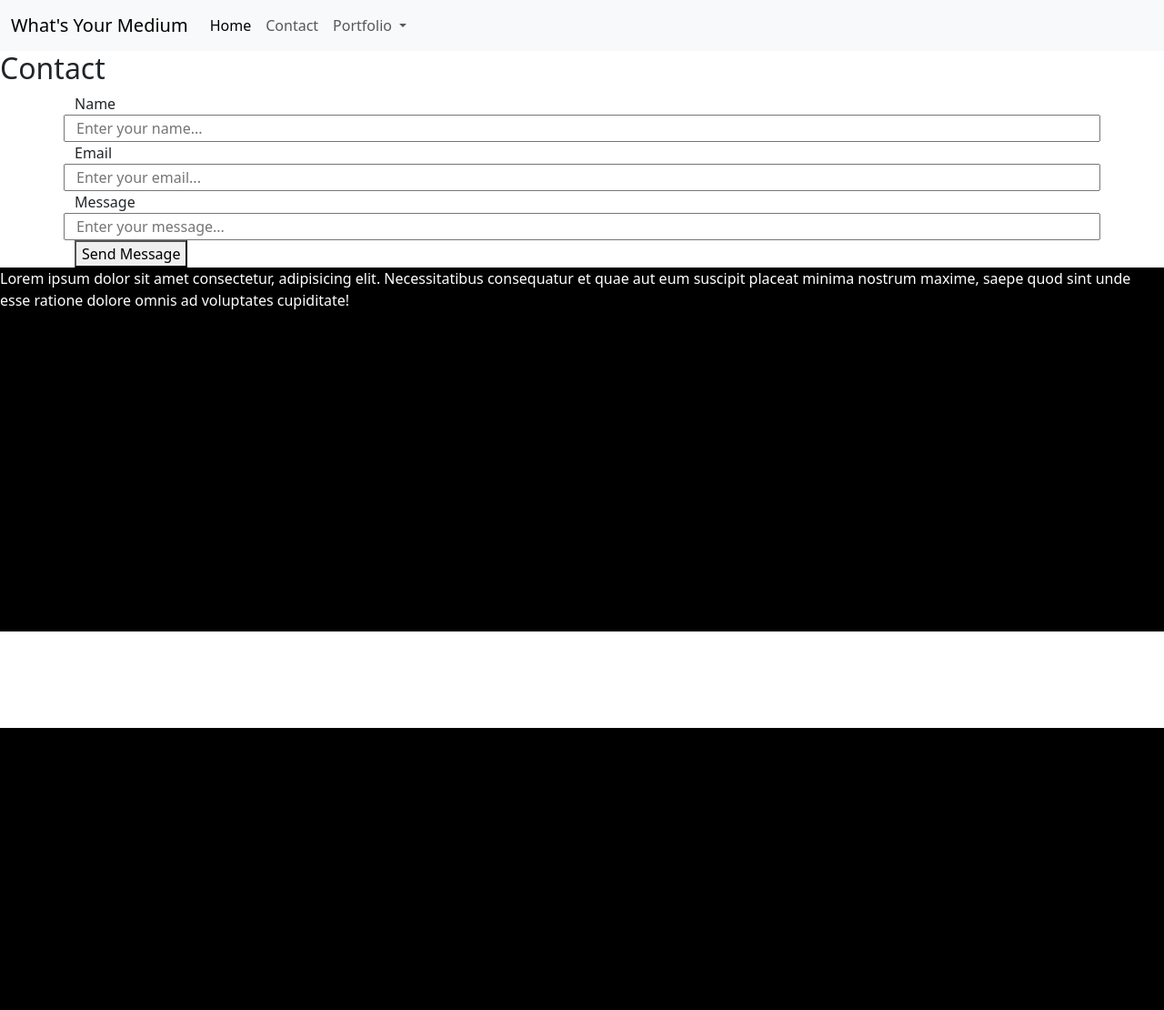
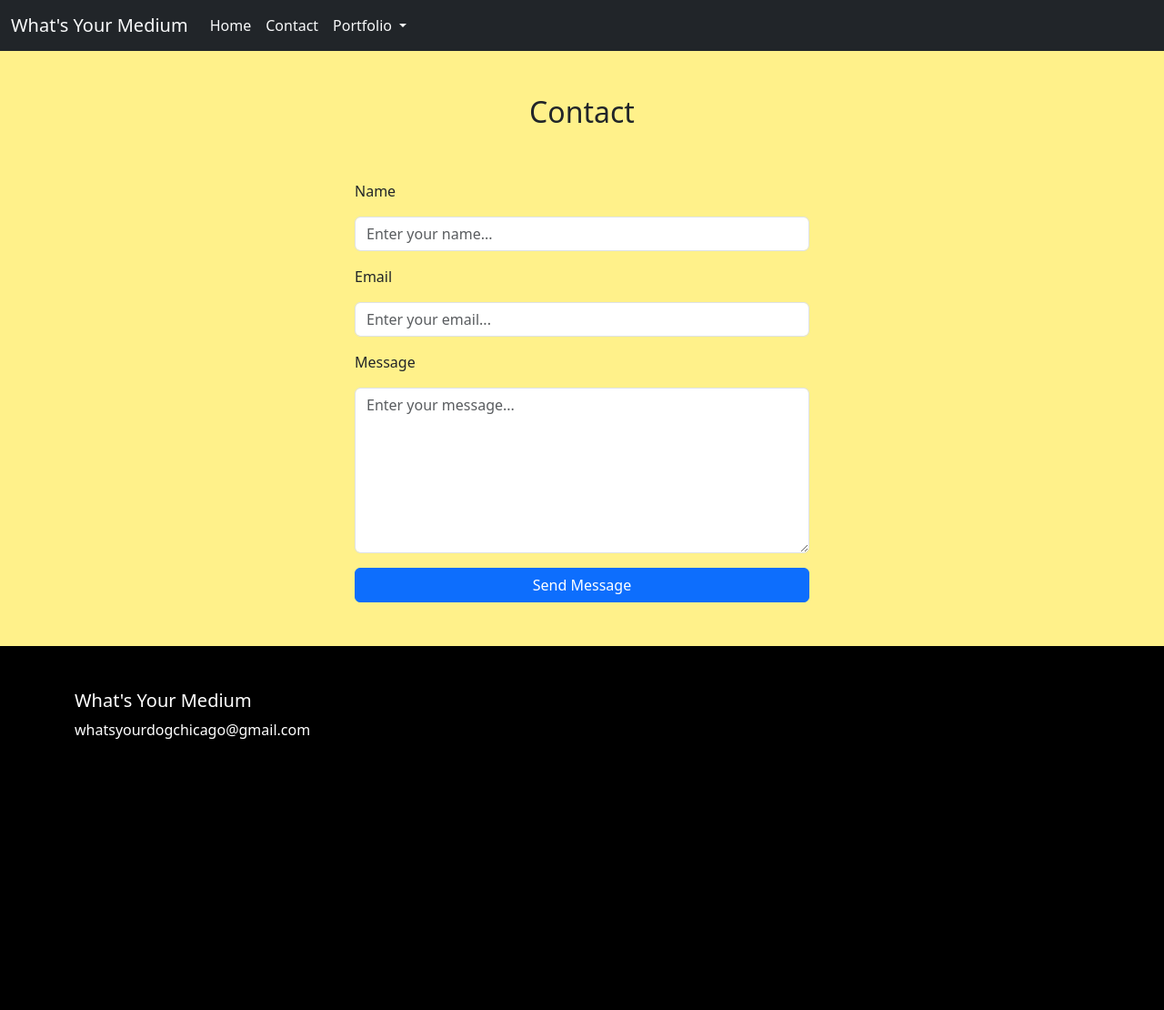
Before and after one commit to loganhuber/whats-your-medium, a Flask app: page /contact in a window 1280 px wide. Shown: the whole page at 91% size. Before the commit the page ends 800 px from the top, so only its background shows below. Run offline with Flask 3, Linux system fonts and the light colour scheme.

Commit message:
more styling

```diff
--- a/static/css/styles.css
+++ b/static/css/styles.css
@@ -1,11 +1,18 @@
 :root {
-  --primary-color: #4e4e4e;
+  /* --primary-color: #4e4e4e;
   --secondary-color: #d2cabf;
   --tertiary-color: black;
-  --background-color: beige;
+  --background-color: beige; */
+  --background-primary: rgb(255, 241, 138);
+
+
 }
 
 /* BASE */
+
+body {
+  background-color: var(--background-primary)
+}
 
 main {
   margin: 2rem 0;
@@ -19,4 +26,28 @@ footer {
   margin-top: auto;
 }
 
+form {
+  display: flex;
+  flex-direction: column;
+  align-items: flex-start;
+  gap: 1rem;
+  margin: 1rem 0;
+  width: clamp(300px, 40%, 500px);
+  & > * {
+    width: 100%;
+  }
+}
+
+/* .navbar {
+  color: white;
+} */
+
 /* UTILS */
+
+
+/* COMPONENTS */
+
+.form-container {
+  display: flex;
+  justify-content: center;
+}
--- a/templates/public/base.html
+++ b/templates/public/base.html
@@ -9,23 +9,23 @@
 </head>
 
 
-<header class="nav-bar">
-    <nav class="navbar navbar-expand-lg bg-body-tertiary">
+<header>
+    <nav class="navbar navbar-expand-lg bg-dark">
         <div class="container-fluid">
-            <a class="navbar-brand" href="#">What's Your Medium</a>
+            <a class="navbar-brand text-light" href="#">What's Your Medium</a>
             <button class="navbar-toggler" type="button" data-bs-toggle="collapse" data-bs-target="#navbarSupportedContent" aria-controls="navbarSupportedContent" aria-expanded="false" aria-label="Toggle navigation">
             <span class="navbar-toggler-icon"></span>
             </button>
             <div class="collapse navbar-collapse" id="navbarSupportedContent">
             <ul class="navbar-nav me-auto mb-2 mb-lg-0">
                 <li class="nav-item">
-                    <a class="nav-link active" aria-current="page" href="{{ url_for('index') }}">Home</a>
+                    <a class="nav-link active text-light" aria-current="page" href="{{ url_for('index') }}">Home</a>
                 </li>
                 <li class="nav-item">
-                    <a class="nav-link" href="{{url_for('contact') }}">Contact</a>
+                    <a class="nav-link text-light" href="{{url_for('contact') }}">Contact</a>
                 </li>
                 <li class="nav-item dropdown">
-                    <a class="nav-link dropdown-toggle" href="#" role="button" data-bs-toggle="dropdown" aria-expanded="false">
+                    <a class="nav-link dropdown-toggle text-light" href="#" role="button" data-bs-toggle="dropdown" aria-expanded="false">
                         Portfolio
                     </a>
                 <ul class="dropdown-menu">
@@ -55,8 +55,12 @@
 
 </body>
 <footer>
-    <div>
-        <p>Lorem ipsum dolor sit amet consectetur, adipisicing elit. Necessitatibus consequatur et quae aut eum suscipit placeat minima nostrum maxime, saepe quod sint unde esse ratione dolore omnis ad voluptates cupiditate!</p>
+    <div class="container pt-5 h-100">
+        <div col>
+            <h5>What's Your Medium</h5>
+            <p>whatsyourdogchicago@gmail.com</p>
+        </div>
+
     </div>
 </footer>
 <!-- <script src="{{ url_for('static', filename='javascript/main.js') }}"></script> -->
--- a/templates/public/contact.html
+++ b/templates/public/contact.html
@@ -1,23 +1,24 @@
 {% extends 'public/base.html' %}
 
 {% block body %}
-<h2>Contact</h2>
+<div class="container justify-content-center mt-5">
+    <div class="row text-center">
+        <h2>Contact</h2>
+    </div>
+</div>
 
-<div class="container">
-    <form action="" class="center">
-        <div class="row">
+<div class="form-container">
+    <form action="" class="my-5">
             <label for="name">Name</label>
-            <input type="text" name="name" id="name" placeholder="Enter your name..." required>
-        </div>
-        <div class="row">
+            <input class="form-control" type="text" name="name" id="name" placeholder="Enter your name..." required>
+
             <label for="email">Email</label>
-            <input type="email" name="email" id="email" placeholder="Enter your email..." required>
-        </div>
-        <div class="row">
+            <input class="form-control" type="email" name="email" id="email" placeholder="Enter your email..." required>
+
             <label for="message">Message</label>
-            <input type="textarea" placeholder="Enter your message..." required>
-        </div>
-        <button type="submit">Send Message</button>
+             <textarea name="message" class="form-control" placeholder="Enter your message..." required rows="7" id=""></textarea>
+        <!-- </div> -->
+        <button class="btn btn-primary" type="submit">Send Message</button>
     </form>
 </div>
 {% endblock %}
```
Also changed, not shown: templates/public/index.html (+6 -5 lines).
